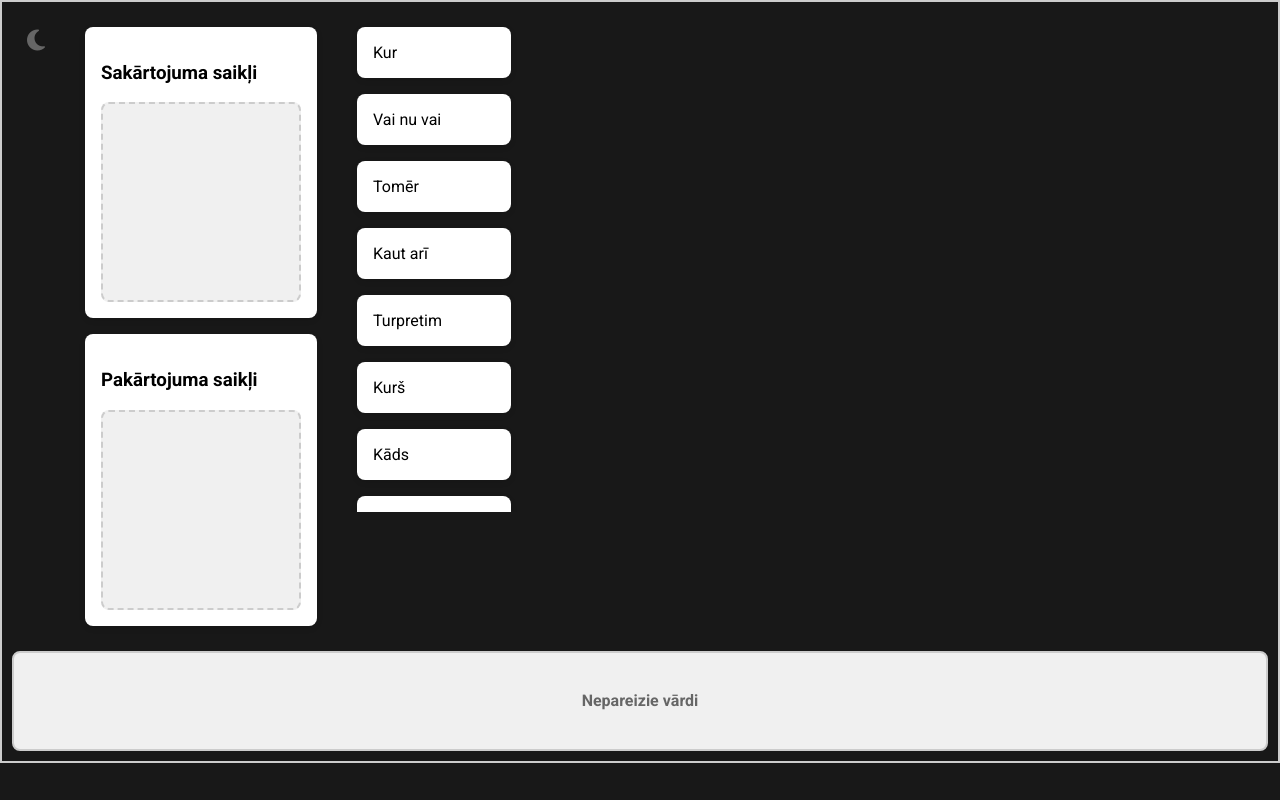
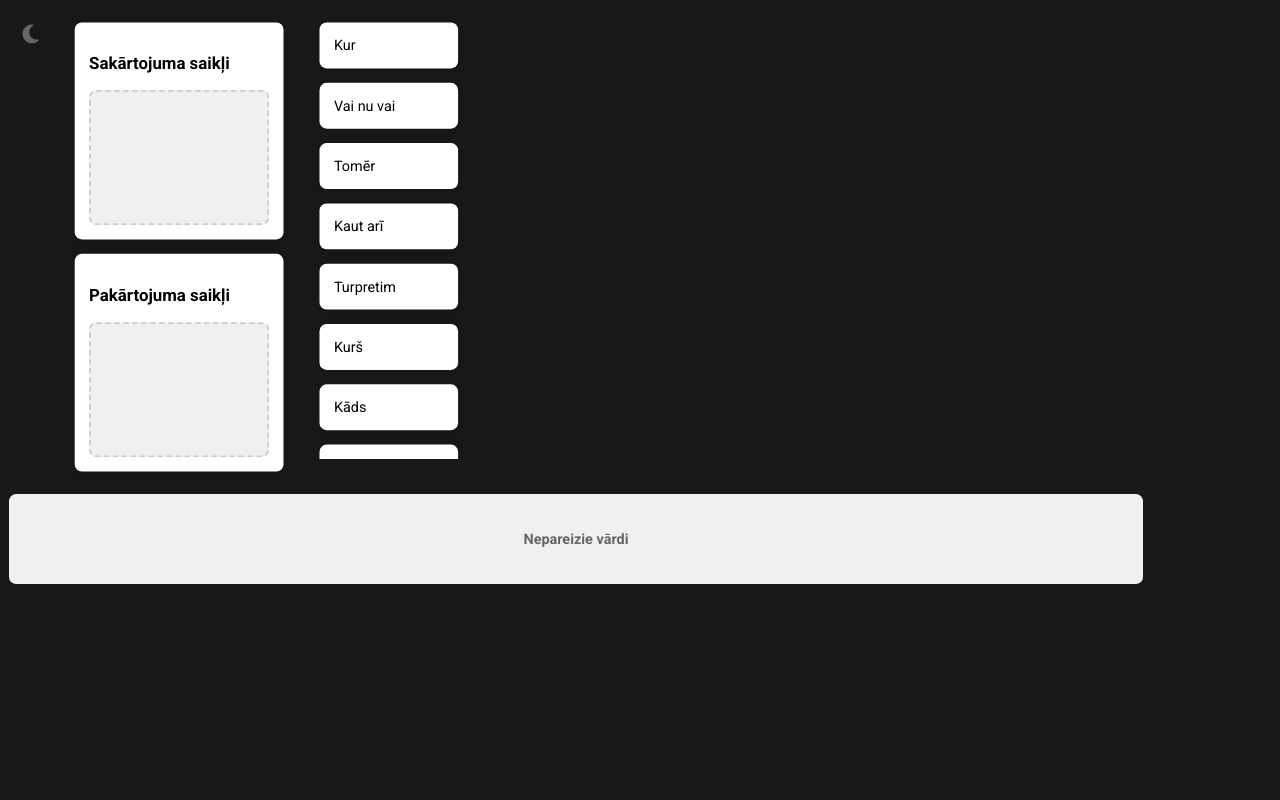
Before and after one commit to Rume-Education/Rume-Education.github.io, a plain HTML site: page lvGame1/index.html in a window 1280 px wide. Drawn offline with Linux system fonts and the light colour scheme.

Commit message:
size fix

```diff
--- a/lvGame1/styles.css
+++ b/lvGame1/styles.css
@@ -15,7 +15,6 @@ body {
   padding: 10px;           /* Optional padding around the container */
   width: 100%;             /* Ensure it takes up full width (or set a specific width) */
   min-height: 100px;       /* Minimum height to ensure visibility */
-  border: 2px solid #ccc;  /* Optional: Border to see the parent container */
   box-sizing: border-box;  /* Include padding and border in size calculations */
 }
 
@@ -43,6 +42,7 @@ body {
   justify-content: center;
   font-weight: bold;
   color: #666;
+  width:80;
 }
 
 .word.dragging, .wrong-word {
@@ -83,8 +83,8 @@ body.dark .toggle-theme i {
   justify-content: flex-start; /* Align items at the top */
   align-items: flex-start;  /* Align items to the left */
   width: 200px;             /* Fixed width for consistency */
-  max-height: 200px;        /* Set a maximum height for scrolling */
-  height: 200px;
+  max-height: 150px;        /* Set a maximum height for scrolling */
+  height: 150px;
   overflow-y: auto;         /* Enable vertical scrolling */
   padding: 10px;            /* Inner spacing */
   border: 2px dashed #ccc;  /* Dashed border to indicate drop zone */
@@ -125,3 +125,10 @@ body.dark .toggle-theme i {
 .selected {
   border: 5px solid blue; /* Highlight selected word */
 }
+body {
+  transform: scale(0.9); /* 90% of the original size */
+  transform-origin: top left; /* Adjusts the origin of the scaling */
+  width: 100vw; /* Ensures full viewport width */
+  height: 100vh; /* Ensures full viewport height */
+  overflow: hidden; /* Prevents overflow issues */
+}
```
